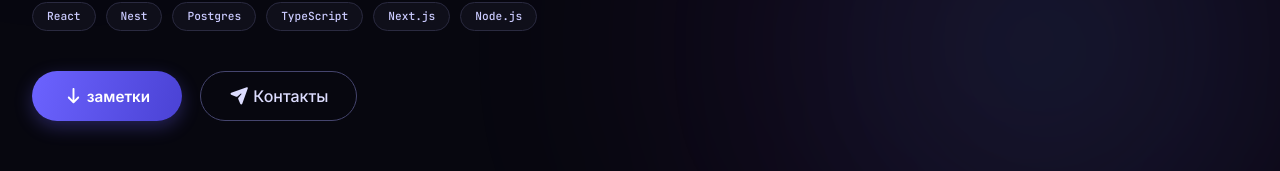
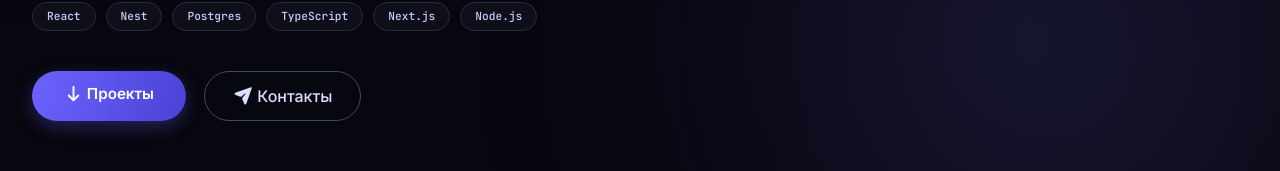
Before and after one commit to KowkaVaweNorm/mikhail-blog, a Next.js app: page / in a window 1280 px wide. Shown: the part 559-730 px from the top of the page. Built offline with nearby package versions, Linux system fonts and the light colour scheme.

Commit message:
small fixes

```diff
--- a/src/app/page.module.scss
+++ b/src/app/page.module.scss
@@ -141,6 +141,7 @@
 }
 
 .btnPrimary {
+    text-decoration: none;
     background: linear-gradient(105deg, #6c63ff, #4a42d4);
     border: none;
     padding: 12px 32px;
--- a/src/app/page.tsx
+++ b/src/app/page.tsx
@@ -5,7 +5,6 @@ import { TechStackBlock } from './components/TechStackBlock/TechStackBlock';
 
 import cls from './page.module.scss';
 import { ProjectsBlock } from './components/ProjectsBlock/ProjectsBlock';
-
 
 export default function Home() {
     return (
@@ -29,9 +28,9 @@ export default function Home() {
                         <span className={cls.techChip}> Node.js</span>
                     </div>
                     <div className={cls.btnGroup}>
-                        <button className={cls.btnPrimary} id="projectsBtn">
-                            <FontAwesomeIcon icon={faArrowDown} /> заметки
-                        </button>
+                        <a href="#projects_section" className={cls.btnPrimary} id="projects_section">
+                            <FontAwesomeIcon icon={faArrowDown} /> Проекты
+                        </a>
                         <a href="#contacts_block" className={cls.btnOutline} id="connectBtn">
                             <FontAwesomeIcon icon={faPaperPlane} className={cls.letter_icon} /> Контакты
                         </a>
@@ -43,7 +42,7 @@ export default function Home() {
                 <LastArticles />
             </section> */}
 
-            <section className={cls.section}>
+            <section className={cls.section} id="projects_section">
                 <ProjectsBlock />
             </section>
 
@@ -56,7 +55,7 @@ export default function Home() {
             </section>
 
             <footer className={cls.footer}>
-                <p>© 2025 Михаил · N · блог о программировании</p>
+                <p>© 2026 Михаил · N · блог о программировании</p>
             </footer>
         </div>
     );
```
